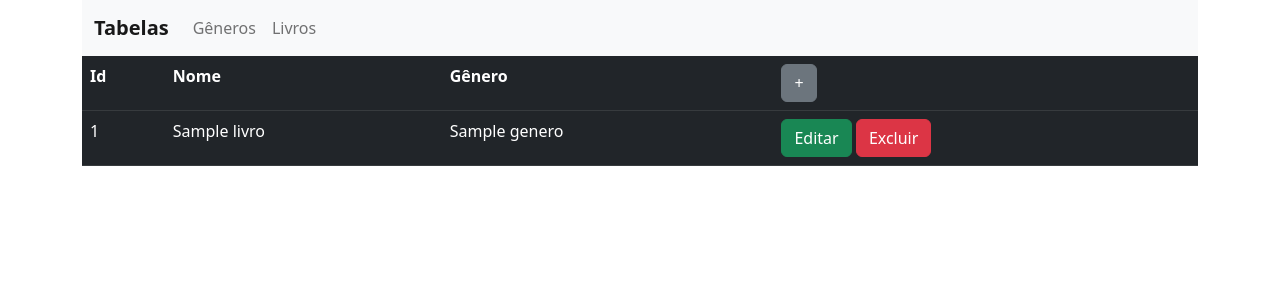
After one commit to NettoH3R/exemplo-pdo-mysql, a PHP site: page /livros_list.php in a window 1280 px wide. The commit adds this page. Shown: the top 300 px of the page. Run offline with PHP 8.4, Linux system fonts and the light colour scheme; tables that the repository leaves empty hold one stand-in row (values such as "Sample post"); data that the repository does not hold is empty.

Commit message:
tabela livros

```diff
--- a/includes/header.php
+++ b/includes/header.php
@@ -32,7 +32,7 @@
                             <a class="nav-link" href="./index.php">Gêneros</a>
                         </li>
                         <li class="nav-item">
-                            <a class="nav-link" href="#">Livros</a>
+                            <a class="nav-link" href="./livros_list.php">Livros</a>
                         </li>
                     </ul>
                 </div>
--- /dev/null
+++ b/livros_list.php
@@ -0,0 +1,37 @@
+<?php
+require_once './vendor/autoload.php';
+
+use ExemploPDOMySQL\MySQLConnection;
+use PDO;
+
+$bd = new MySQLConnection;
+
+$comando = $bd->prepare('SELECT L.id, L.titulo, G.nome FROM livros L inner join generos G on L.id_genero = G.id');
+$comando->execute();
+$livros = $comando->fetchAll(PDO::FETCH_ASSOC);
+
+include('./includes/header.php');
+?>
+
+
+<table class="table table-dark">
+    <tr>
+        <th>Id</th>
+        <th>Nome</th>
+        <th>Gênero</th>
+        <th><a href="livro_insert.php"><button type="button" class="btn btn-secondary">+</button></a></th>
+    </tr>
+    <?php foreach ($livros as $l) : ?>
+        <tr>
+            <td><?= $l['id'] ?></td>
+            <td><?= $l['titulo'] ?></td>
+            <td><?= $l['nome'] ?></td>
+            <td>
+                <a href="livros_update.php?id=<?= $g['id']  ?>"><button type="button" class="btn btn-success">Editar</button></a>
+                <a href="livros_delete.php?id=<?= $g['id']  ?>"><button type="button" class="btn btn-danger">Excluir</button></a>
+            </td>
+        </tr>
+    <?php endforeach ?>
+</table>
+
+<?php include('./includes/footer.php'); ?>
```
